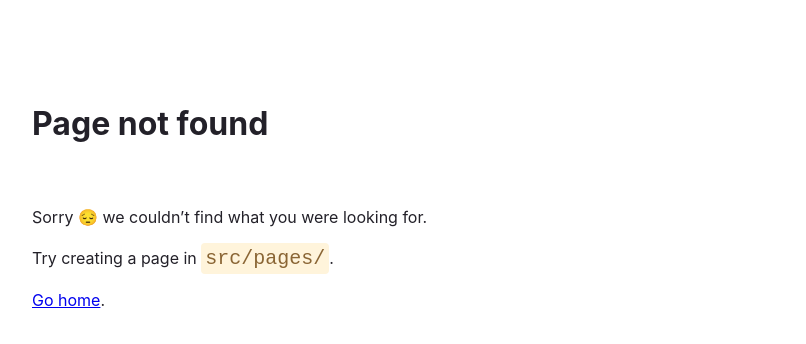
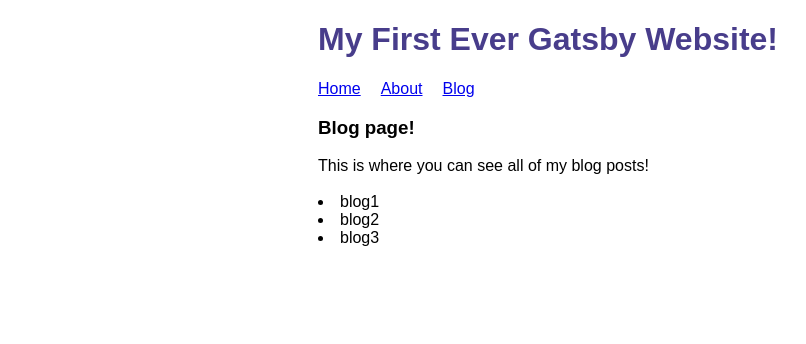
Before and after one commit to shivangisareen/my-first-gatsby-site, a Gatsby site: page /blog in a window 1280 px wide. Before the commit this address had no page. Shown: the whole page, without its empty margins (72-878 px from the left). Built offline with nearby package versions, Linux system fonts and the light colour scheme; Gatsby itself is replaced by a stand-in of ours.

Commit message:
add blog page; read data from blog/ directory

```diff
--- a/gatsby-config.js
+++ b/gatsby-config.js
@@ -1,9 +1,17 @@
 module.exports = {
     siteMetadata: {
         siteUrl: `https://www.yourdomain.tld`,
+        title: "My First Ever Gatsby Website!",
     },
     plugins: [
         "gatsby-plugin-image",
         "gatsby-plugin-sharp",
+        {
+            resolve: "gatsby-source-filesystem",
+            options: {
+                name: `blog`,
+                path: `${__dirname}/blog`
+            }
+        }
     ],
 };
--- a/src/components/layout.js
+++ b/src/components/layout.js
@@ -1,18 +1,33 @@
 import * as React from "react";
-import { Link } from "gatsby";
+import { Link, useStaticQuery, graphql } from "gatsby";
 
 import { container, title, navBar, navLink } from "./layout.module.css";
 
-const Layout = ({subTitle, subText}) => {
+
+const Layout = ({siteTitle, subTitle, children}) => {
+
+    const data = useStaticQuery(graphql`
+    query {
+        site {
+          siteMetadata {
+            title
+          }
+        }
+      }
+    `);
+
     return (
         <div className={container}>
-            <h1 className={title}>MY FIRST GATSBY WEBSITE</h1>
+            <h1 className={title}> {siteTitle || data.site.siteMetadata.title}</h1>
             <nav className={navBar}>
                 <Link to="/" className={navLink}>Home</Link>
                 <Link to="/about" className={navLink}>About</Link>
+                <Link to="/blog" className={navLink}>Blog</Link>
             </nav>
             <h3>{subTitle}</h3>
-            <p>{subText}</p>
+            <p>
+              {children}
+            </p>
         </div>
     );
 };
--- a/src/pages/about.js
+++ b/src/pages/about.js
@@ -5,7 +5,7 @@ import Layout from "../components/layout";
 const AboutPage = () => {
     return (
         <div>
-            <Layout subTitle="About" subText="This is where you can find more about me!"/>
+            <Layout subTitle="About">This is where you can find more about me! </Layout>
         </div>
     );
 };
--- /dev/null
+++ b/src/pages/blog.js
@@ -0,0 +1,33 @@
+import * as React from "react";
+import { graphql } from 'gatsby';
+
+import Layout from "../components/layout";
+
+const Blog = ({data}) => {
+    return (
+        <div>
+            <Layout subTitle="Blog page!">
+                This is where you can see all of my blog posts!
+                <br/> <br/>
+                {
+                    data.allFile.nodes.map(node => (
+                        <li key={node.name}>{node.name}</li>
+                    ))
+                }
+            </Layout>
+        </div>
+
+    );
+};
+
+export const query = graphql`
+    query {
+        allFile {
+        nodes {
+            name
+        }
+        }
+    }
+`
+
+export default Blog;
--- a/src/pages/index.js
+++ b/src/pages/index.js
@@ -6,7 +6,7 @@ import Layout from "../components/layout";
 const IndexPage = () => {
     return (
       <div>
-          <Layout subTitle="Home" subText="Welcome to the home page of my website!"/>
+          <Layout subTitle="Home"> Welcome to the home page of my website! </Layout>
           <StaticImage
           src="https://pbs.twimg.com/media/E1oMV3QVgAIr1NT?format=jpg&name=large"
           alt="Cute dog"
```
Also changed, not shown: blog/blog1.mdx (added), blog/blog2.mdx (added), blog/blog3.mdx (added), 1 other file.
